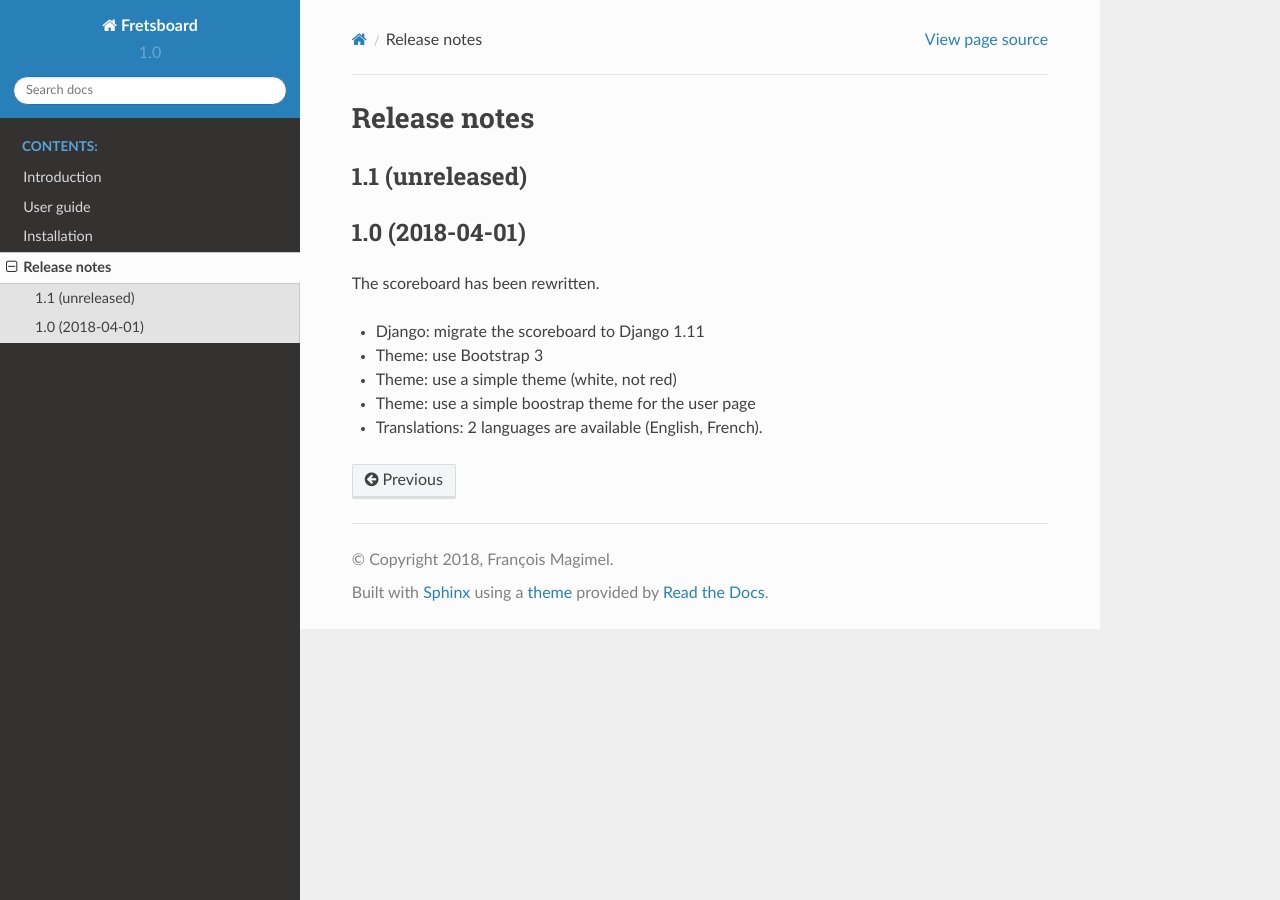
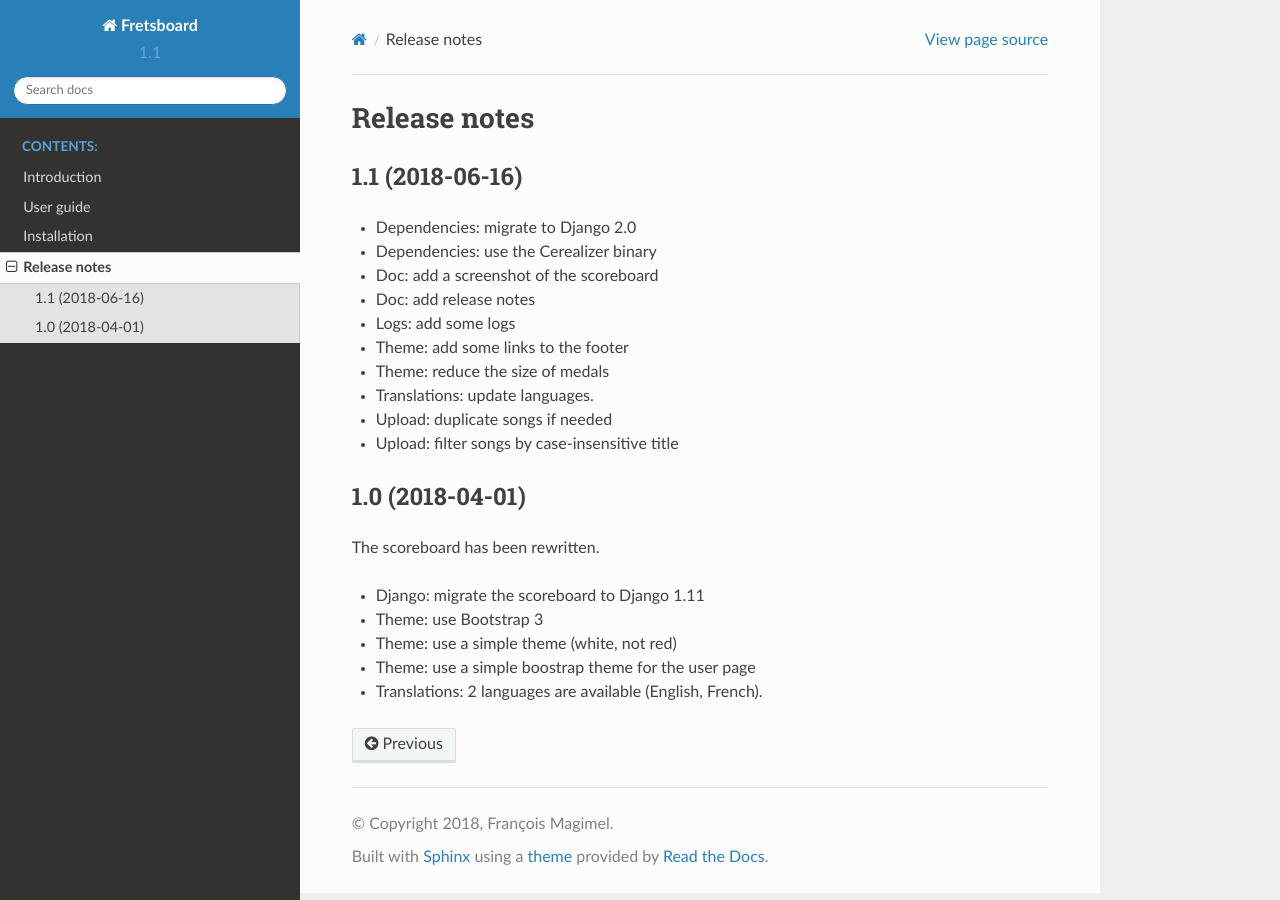
Before and after one commit to Linkid/fretsboard, a Sphinx documentation site: the page built from docs/source/releasenotes.rst, in a window 1280 px wide. Built offline with Sphinx 7.4.7 and the Read the Docs theme 2.0.0, drawn with Linux system fonts in a browser that asks for light colours.

Commit message:
Release: update the version from v1.0 to v1.1

```diff
--- a/CHANGELOG.md
+++ b/CHANGELOG.md
@@ -1,8 +1,20 @@
 Release notes
 =============
 
-1.1 (unreleased)
+1.1 (2018-06-16)
 ----------------
+
+- Dependencies: migrate to Django 2.0
+- Dependencies: use the Cerealizer binary
+- Doc: add a screenshot of the scoreboard
+- Doc: add release notes
+- Logs: add some logs
+- Theme: add some links to the footer
+- Theme: reduce the size of medals
+- Translations: update languages.
+- Upload: duplicate songs if needed
+- Upload: filter songs by case-insensitive title
+
 
 1.0 (2018-04-01)
 ----------------
--- a/docs/source/conf.py
+++ b/docs/source/conf.py
@@ -57,9 +57,9 @@ author = 'François Magimel'
 # built documents.
 #
 # The short X.Y version.
-version = '1.0'
+version = '1.1'
 # The full version, including alpha/beta/rc tags.
-release = '1.0'
+release = '1.1'
 
 # The language for content autogenerated by Sphinx. Refer to documentation
 # for a list of supported languages.
--- a/setup.py
+++ b/setup.py
@@ -3,7 +3,7 @@
 from setuptools import setup
 
 
-version = "1.0"
+version = "1.1"
 
 setup(
     name="fretsboard",
```
Also changed, not shown: 3 other files.
